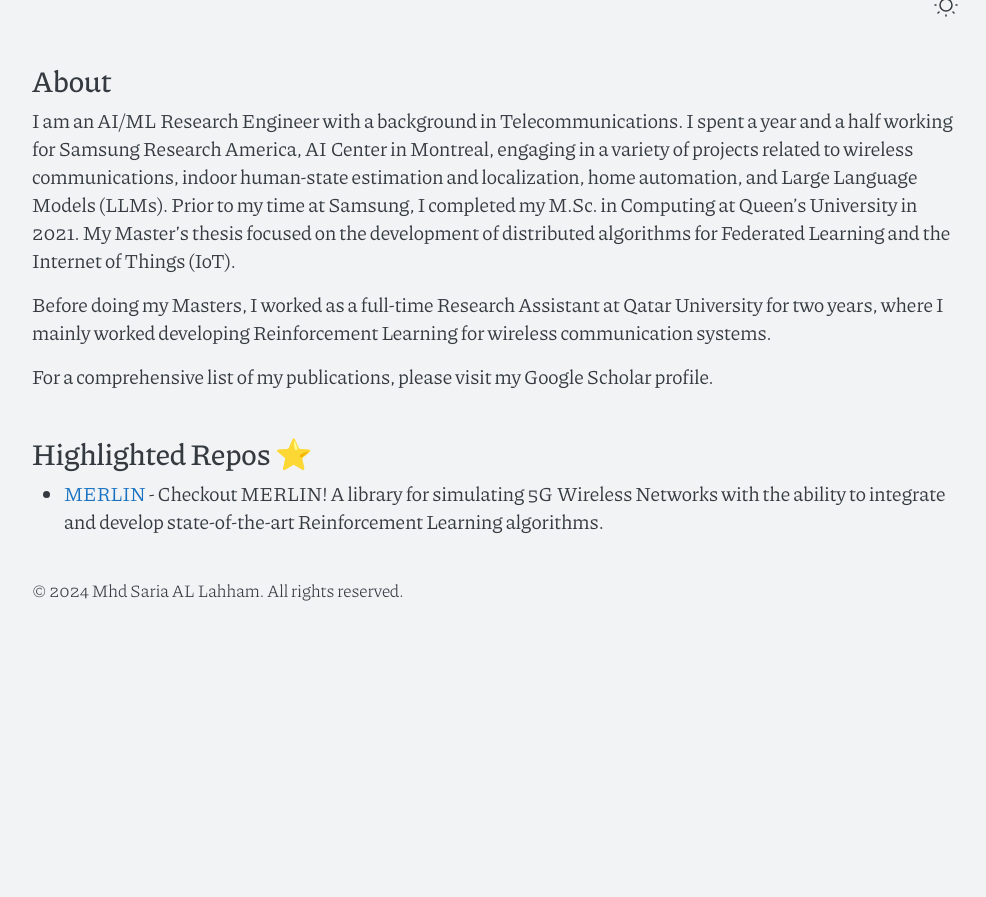
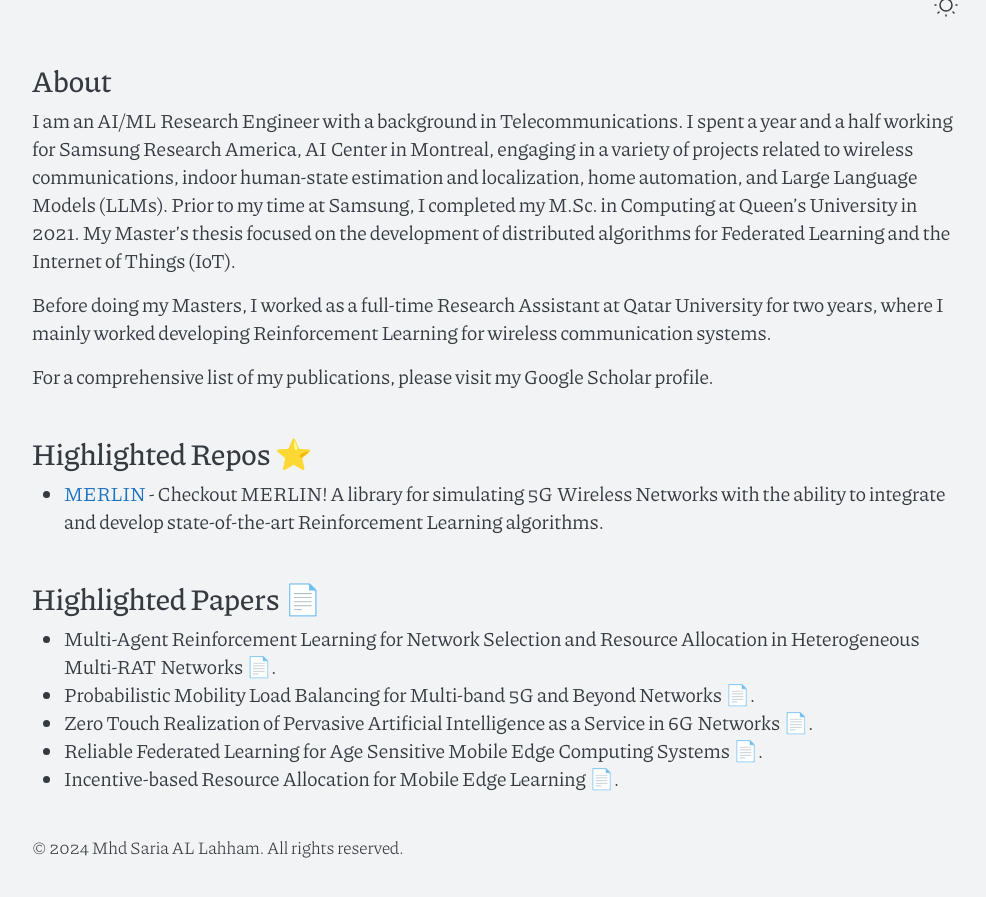
Before and after one commit to saria-lh/saria-lh.github.io, a Jekyll site: the page built from index.md, in a window 1280 px wide and 900 px high, scrolled down 944 px. Shown: the top 897 px of the window, without its empty margins (145-1131 px from the left). Built offline with Jekyll 4.4.1, drawn with Linux system fonts in a browser that asks for light colours; before the commit the page ends 1587 px from its top, so only the background shows below that.

Commit message:
Update index.md

```diff
--- a/index.md
+++ b/index.md
@@ -13,3 +13,14 @@ For a comprehensive list of my publications, please visit my Google Scholar prof
 # Highlighted Repos ⭐
 
 - [MERLIN](https://github.com/saria-lh/MERLIN) - Checkout MERLIN! A library for simulating 5G Wireless Networks with the ability to integrate and develop state-of-the-art Reinforcement Learning algorithms.
+
+
+# Highlighted Papers 📄
+
+- Multi-Agent Reinforcement Learning for Network Selection and Resource Allocation in Heterogeneous Multi-RAT Networks [📄](https://ieeexplore.ieee.org/abstract/document/9726129).
+- Probabilistic Mobility Load Balancing for Multi-band 5G and Beyond Networks [📄](https://arxiv.org/abs/2401.13792).
+- Zero Touch Realization of Pervasive Artificial Intelligence as a Service in 6G Networks [📄](https://ieeexplore.ieee.org/abstract/document/10047856).
+- Reliable Federated Learning for Age Sensitive Mobile Edge Computing Systems
+[📄](https://ieeexplore.ieee.org/abstract/document/10278789).
+- Incentive-based Resource Allocation for Mobile Edge Learning
+[📄](https://ieeexplore.ieee.org/abstract/document/9843405).
```
